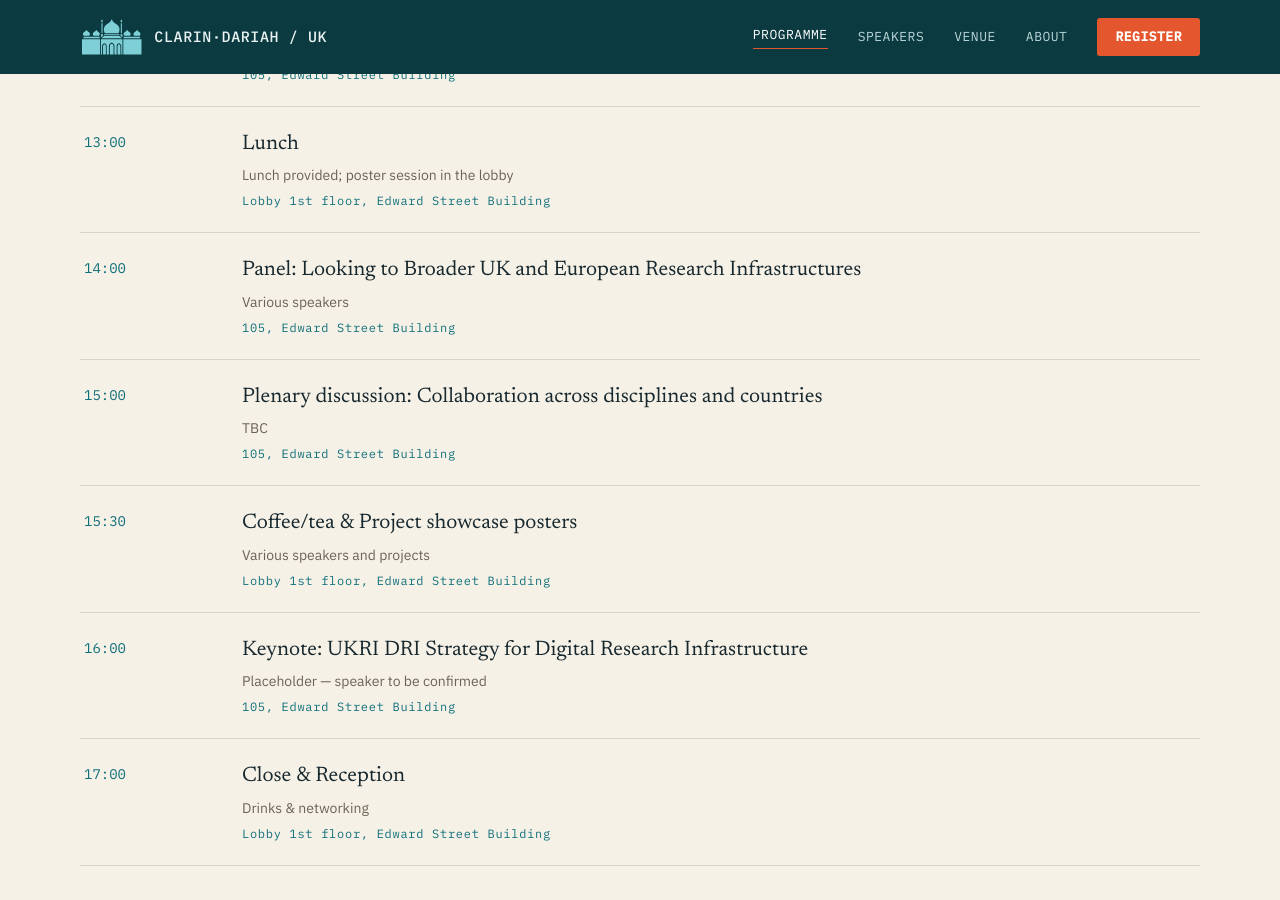
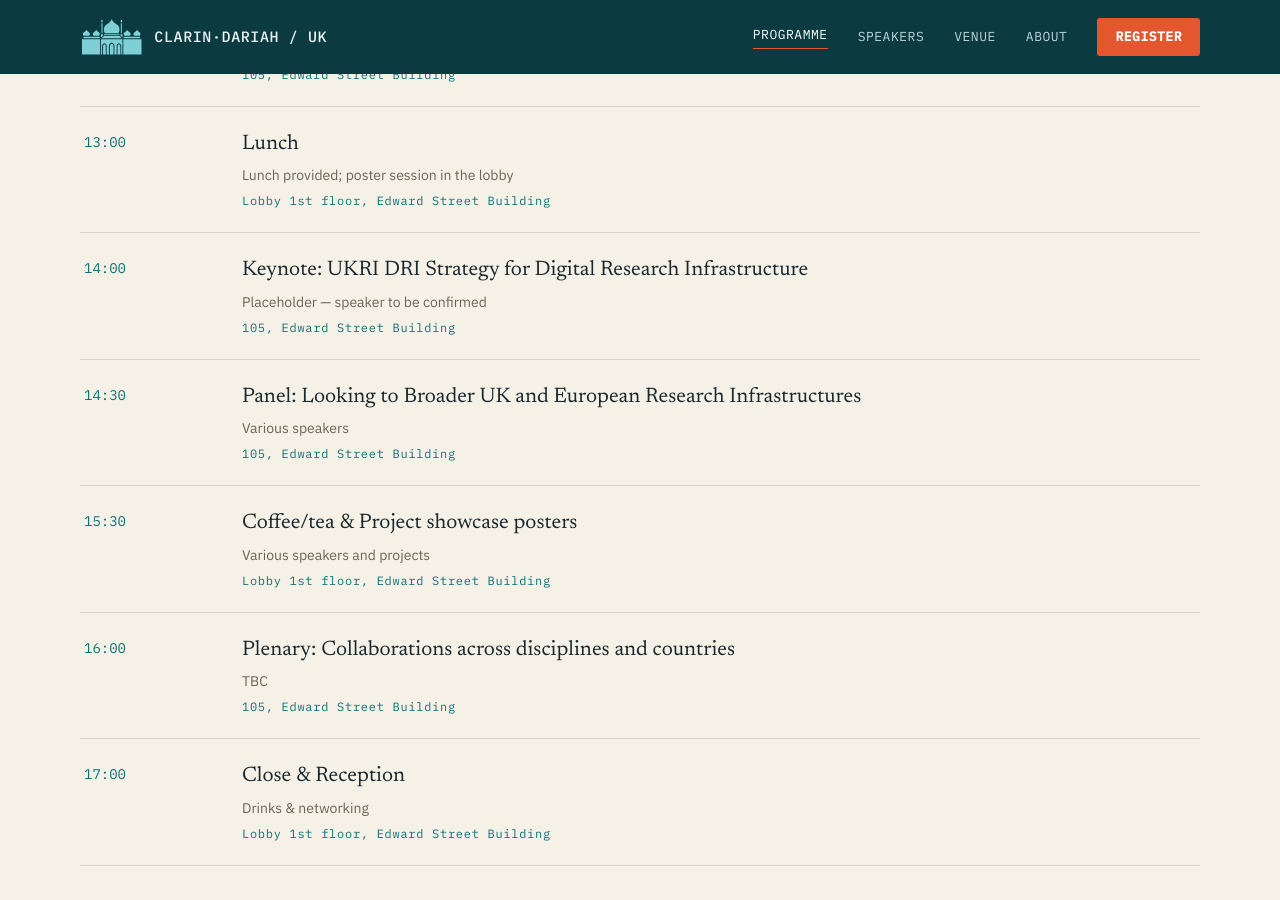
Before and after one commit to UniversityofBrighton/2026clariahuk, a Jekyll site: the page built from programme.html, in a window 1280 px wide and 900 px high, scrolled down 1200 px. Built offline with Jekyll 4.4.1, drawn with Linux system fonts in a browser that asks for light colours.

Commit message:
schedule

```diff
--- a/_data/schedule.yml
+++ b/_data/schedule.yml
@@ -31,20 +31,20 @@ slots:
     note: Lunch provided; poster session in the lobby
     room: Lobby 1st floor, Edward Street Building
   - time: "14:00"
+    title: "Keynote: UKRI DRI Strategy for Digital Research Infrastructure"
+    note: Placeholder — speaker to be confirmed
+    room: 105, Edward Street Building
+  - time: "14:30"
     title: "Panel: Looking to Broader UK and European Research Infrastructures"
     note: Various speakers
-    room: 105, Edward Street Building
-  - time: "15:00"
-    title: "Plenary discussion: Collaboration across disciplines and countries"
-    note: TBC
     room: 105, Edward Street Building
   - time: "15:30"
     title: Coffee/tea & Project showcase posters
     note: Various speakers and projects
     room: Lobby 1st floor, Edward Street Building
   - time: "16:00"
-    title: "Keynote: UKRI DRI Strategy for Digital Research Infrastructure"
-    note: Placeholder — speaker to be confirmed
+    title: "Plenary: Collaborations across disciplines and countries"
+    note: TBC
     room: 105, Edward Street Building
   - time: "17:00"
     title: Close & Reception
```
